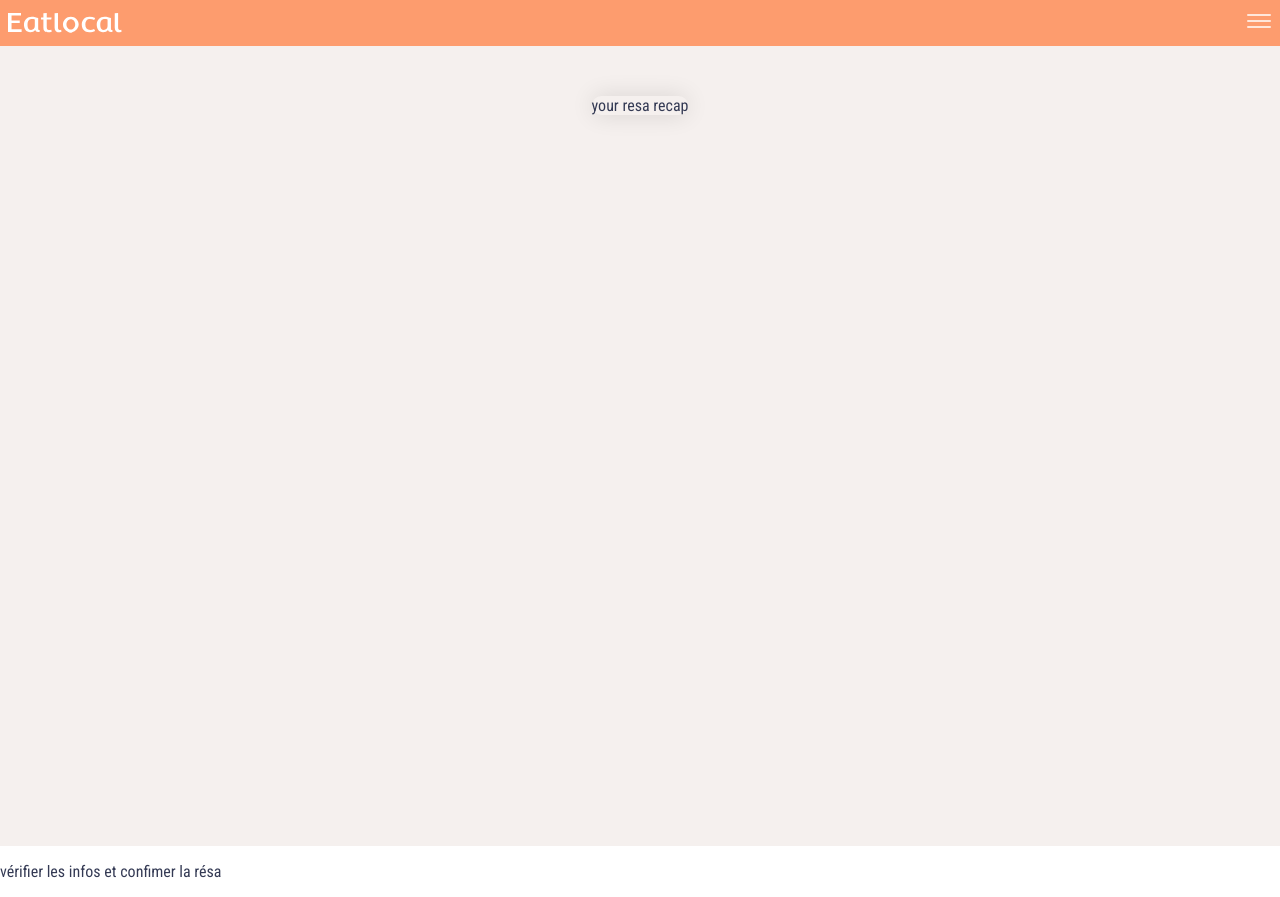
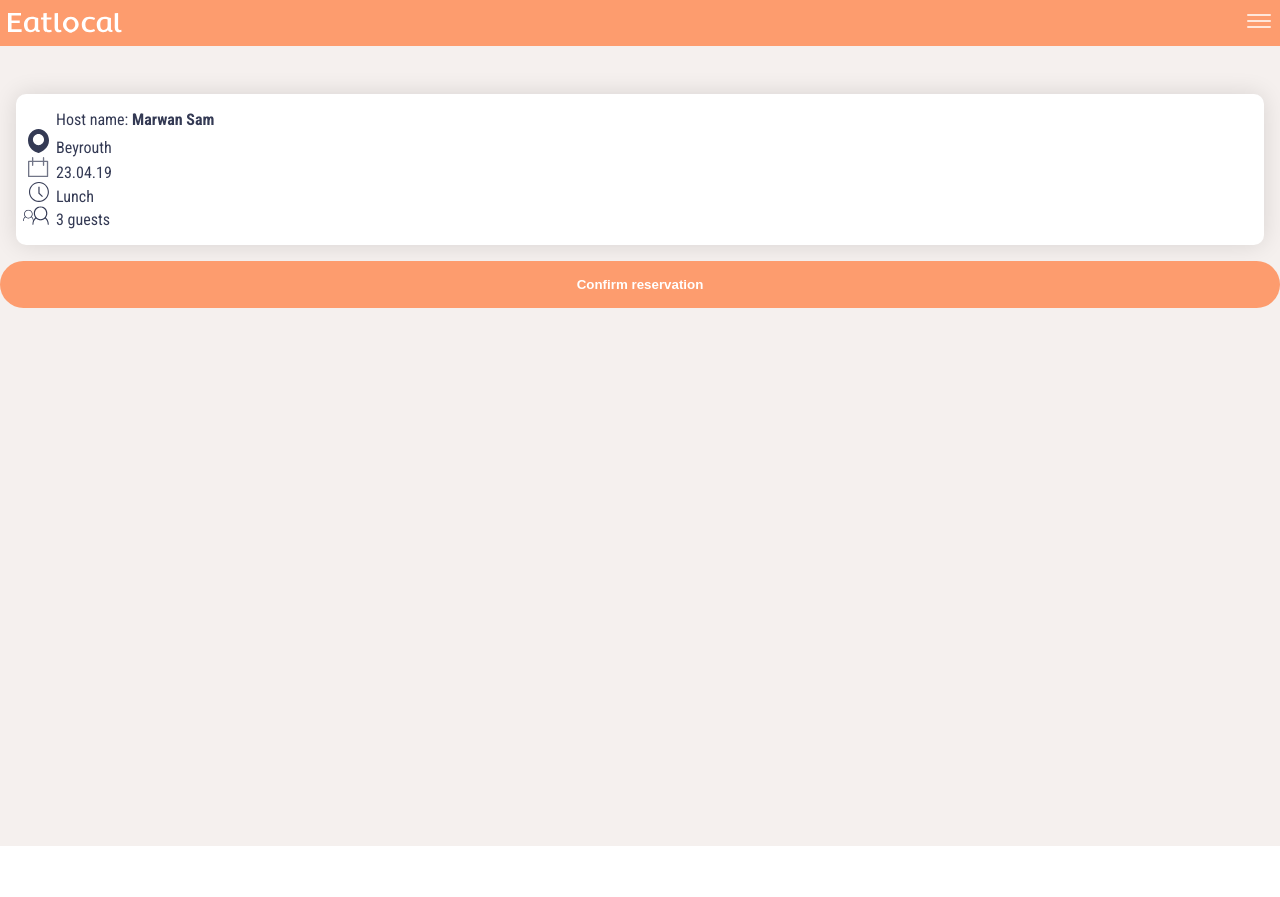
Before and after one commit to justinezahiri/eatlocal, a React (Create React App) app in the folder client/: page /confirm in a window 1280 px wide. After the commit the page ends 846 px from the top, so only its background shows below. Built offline with nearby package versions, Linux system fonts and the light colour scheme.

Commit message:
started implementation of a recap/confirm page

```diff
--- a/client/src/App.scss
+++ b/client/src/App.scss
@@ -76,7 +76,6 @@ input {
 ╚██████╗╚██████╔╝██║ ╚████║   ██║   ███████╗██║ ╚████║   ██║
  ╚═════╝ ╚═════╝ ╚═╝  ╚═══╝   ╚═╝   ╚══════╝╚═╝  ╚═══╝   ╚═╝
 */
-//set titles
 .content {
   margin: 0 1em;
   display: flex;
@@ -609,6 +608,43 @@ input {
   li.guests {
     list-style-image: url("/images/travelersicon.svg");
   }
+}
 
+/*
+ ██████╗ ██████╗ ███╗   ██╗███████╗██╗██████╗ ███╗   ███╗
+██╔════╝██╔═══██╗████╗  ██║██╔════╝██║██╔══██╗████╗ ████║
+██║     ██║   ██║██╔██╗ ██║█████╗  ██║██████╔╝██╔████╔██║
+██║     ██║   ██║██║╚██╗██║██╔══╝  ██║██╔══██╗██║╚██╔╝██║
+╚██████╗╚██████╔╝██║ ╚████║██║     ██║██║  ██║██║ ╚═╝ ██║
+ ╚═════╝ ╚═════╝ ╚═╝  ╚═══╝╚═╝     ╚═╝╚═╝  ╚═╝╚═╝     ╚═╝
+*/
+[data-route="/confirm"] {
+  .recap-card {
+    width: auto;
+    border-radius: 10px;
+    box-shadow: 0 0 23px 0 rgba(0, 0, 0, 0.12);
+    background-color: #ffffff;
+    margin-bottom: 1em;
+    margin-top: 3em;
+  }
 
+  li {
+    list-style: none;
+  }
+
+  li.city {
+    list-style-image: url("/images/pinicon.svg");
+  }
+
+  li.date {
+    list-style-image: url("/images/calendaricon.svg");
+  }
+
+  li.meal {
+    list-style-image: url("/images/clockicon.svg");
+  }
+
+  li.guests {
+    list-style-image: url("/images/travelersicon.svg");
+  }
 }
--- a/client/src/components/Recap.js
+++ b/client/src/components/Recap.js
@@ -8,10 +8,20 @@ class Recap extends Component {
         <Navbar />
         <div className="page-content">
           <div className="content">
-            <div className="card">your resa recap</div>
+            <div className="recap-card">
+              <ul>
+                <li>
+                  Host name: <strong>Marwan Sam</strong>
+                </li>
+                <li className="city">Beyrouth</li>
+                <li className="date">23.04.19</li>
+                <li className="meal">Lunch</li>
+                <li className="guests">3 guests</li>
+              </ul>
+            </div>
           </div>
+          <button className="btn">Confirm reservation</button>
         </div>
-        <p>vérifier les infos et confimer la résa</p>
       </div>
     );
   }
```
